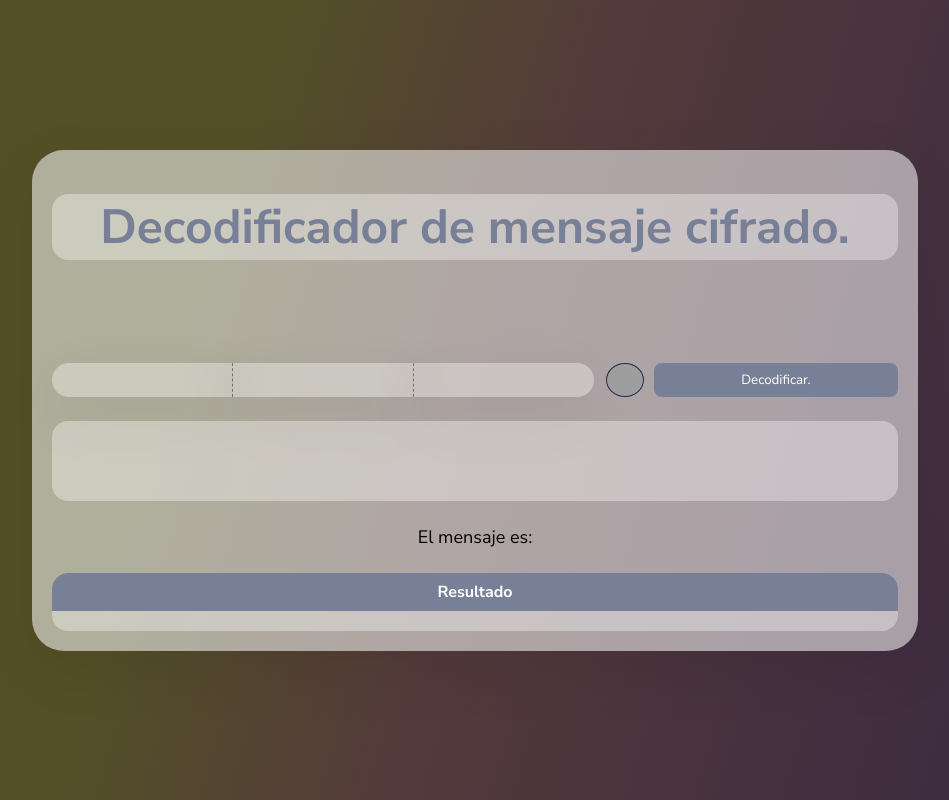
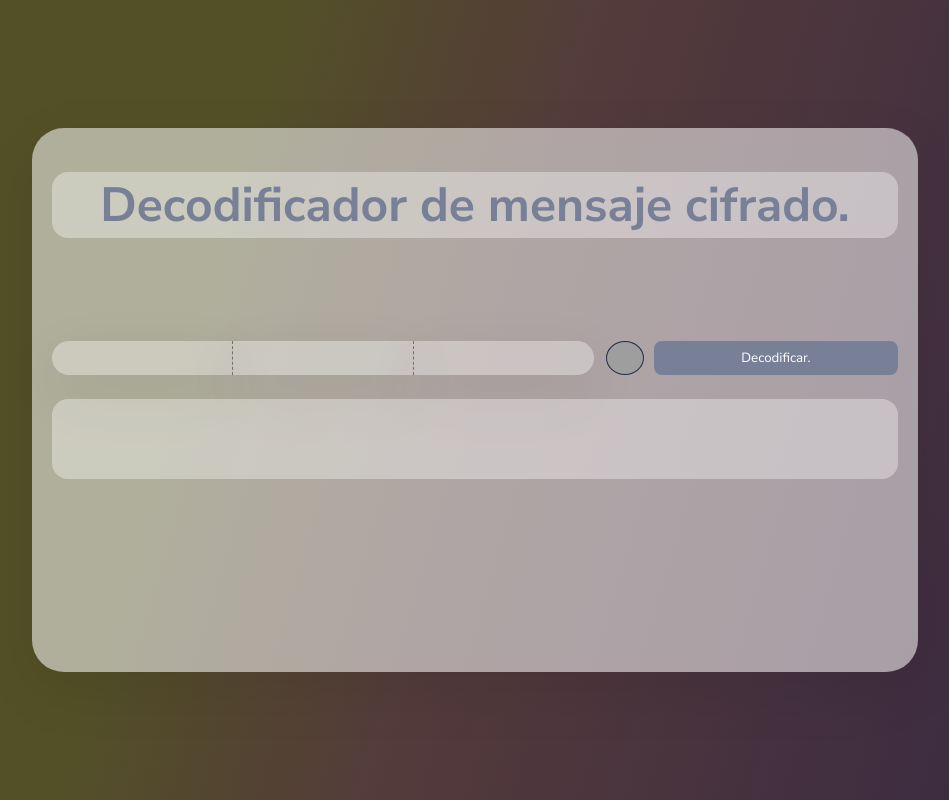
Before and after one commit to Macover/encryption-to-string, a PHP site: page / in a window 1280 px wide. Shown: the whole page, without its empty margins (165-1114 px from the left). Run offline with PHP 8.4, Linux system fonts and the light colour scheme; grey boxes are pictures that could not be loaded.

Commit message:
first solution founded 1.1

```diff
--- a/index.html
+++ b/index.html
@@ -27,10 +27,10 @@
             </div>         -->
         </div>
         <div class="container__text-result">
-            <span>El mensaje es: <i id="resultMessage"></i></span>
+            <span><i id="resultMessage"></i></span>
         </div>
         <div class="container__table-result">
-            <table class="table-result">
+            <table class="table-result isDisabled">
                 <thead>
                     <tr>
                         <td>Resultado</td>
--- a/script.js
+++ b/script.js
@@ -1,15 +1,4 @@
-"use strict"
-
-/* Coded by: www.github.com/Macover/encryption-to-string */
-
-/*
-   * Finish the validation of the input.
-   * Add the tags to the stage (OPTIONAL: with a button to eliminate it.)
-   * Extract each array from the stage and calculate their value.
-   * Put all of the values into an new array to show the final result in order to put it into the UI.
-   * Code more styles to the UI.
-*/
-
+"use strict" /* Coded by: www.github.com/Macover/encryption-to-string */
 
 /* CREATE THE INPUTS */
 
@@ -74,7 +63,7 @@ addStageButton.addEventListener('click', () => {
 
         const isValidArray = newArray.some(num => num < 0 || num > 27);
 
-        if (isValidArray) {
+        if (false) {
             sendAlertMessage('Error: Los valores introducidos son incorrectos.', 'error')
         } else {
             globalArray.push(newArray)
@@ -97,9 +86,18 @@ addStageButton.addEventListener('click', () => {
 
 const decodeButton = document.getElementById('decodeButton');
 const resultMessage = document.getElementById('resultMessage');
+const tableResult = document.querySelector('.table-result');
 
 
 decodeButton.addEventListener("click", () => {
+
+    const input = document.querySelectorAll('.form__input');
+
+    if (globalArray.length === 0) {
+        sendAlertMessage(`Error: No hay datos en el "staged" `, 'error')
+    } else {
+
+        tableResult.classList.replace("isDisabled","isEnabledFlex");
 
         let string = '';
 
@@ -121,7 +119,8 @@ decodeButton.addEventListener("click", () => {
         }
         tbodyResult.innerHTML = trElementRow1.innerHTML
         tbodyResult.innerHTML += trElementRow2.innerHTML
-    resultMessage.innerHTML = `"${string}"`
+        resultMessage.innerHTML = `El mensaje es: "${string}"`
+    }
 })
 
 
@@ -156,6 +155,7 @@ const getCharacter = number => {
     if (number == '25') return 'x';
     if (number == '26') return 'y';
     if (number == '27') return 'z';
+    if (number == '28') return '.';
 }
 
 const clearInput = (input) => input.value = "";
--- a/styles.css
+++ b/styles.css
@@ -43,6 +43,7 @@ body {
 }
 
 .isDisabled{ display: none; }
+.isEnabledFlex { display: flex;}
 
 .container {
     display: flex;
@@ -166,12 +167,15 @@ body {
     border-radius: 30px;
 }
 .container__text-result{
+    min-height: 25px;
     font-size: 18px;
     text-align: center;
 }
+.container__table-result{
+    min-height: 100px;
+}
 .table-result {
     width: 100%;
-    display: flex;
     flex-direction: column;
     background-color: var(--whiteColor);
     border-radius: 1rem;
```
Lines whose indentation alone changed are shown as unchanged.
